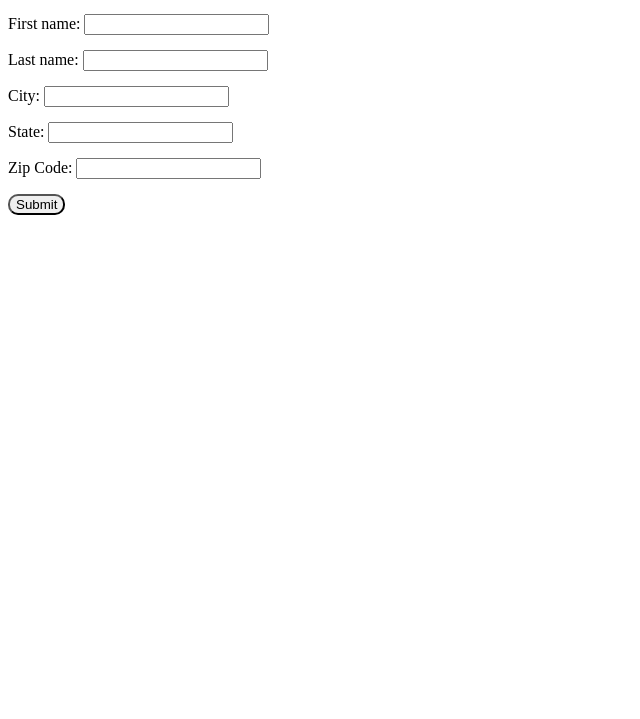
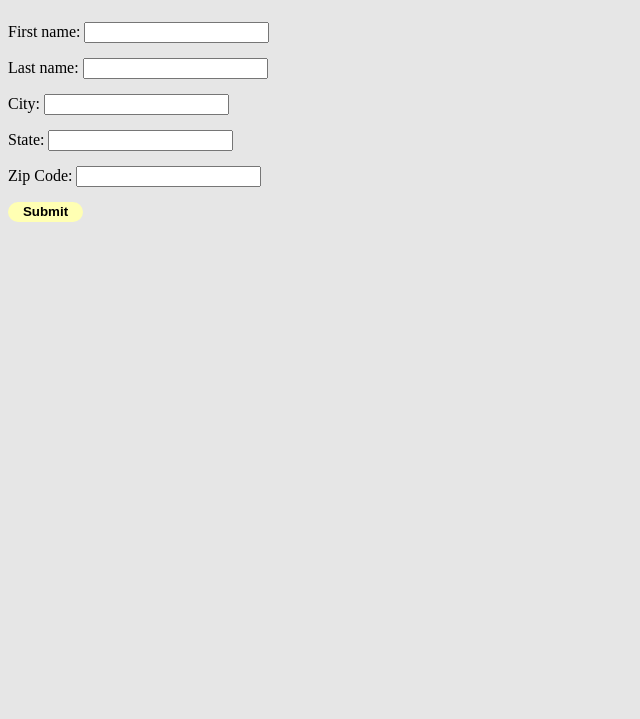
Before and after one commit to NickHeiner1/PracticeServer-, a plain HTML site: page index.html in a window 1280 px wide. Shown: the part 81-800 px from the top of the page, without its empty margins (0-640 px from the left). Drawn offline with Linux system fonts and the light colour scheme.

Commit message:
adding active link

```diff
--- a/PracticeServer.css
+++ b/PracticeServer.css
@@ -8,3 +8,22 @@ input[type="submit"] {
 	outline: none;
 	cursor: pointer;
 }
+
+body {
+	background-color: #e6e6e6;
+	display: flex;
+	flex-direction: column;
+}
+
+input[type="submit"] {
+	border: none;
+	outline: none;
+	width: 75px;
+	height: 20px;
+	background-color:  #ffffb3;
+	font-weight: bold;
+}
+
+input[type="submit"]:hover {
+	background-color: #cccc00;
+}
--- a/index.html
+++ b/index.html
@@ -11,7 +11,7 @@
 		<h1>Welcome to my practice server!</h1>
 	</header>
 	<section class = "formInput">
-		<form action="/action_page.php">
+		<form action="/">
   		First name: <input type="text" name="fname"><br />
   		Last name: <input type="text" name="lname"><br />
   		City: <input type="text" name="city"> <br />
```
Also changed, not shown: README.md.
